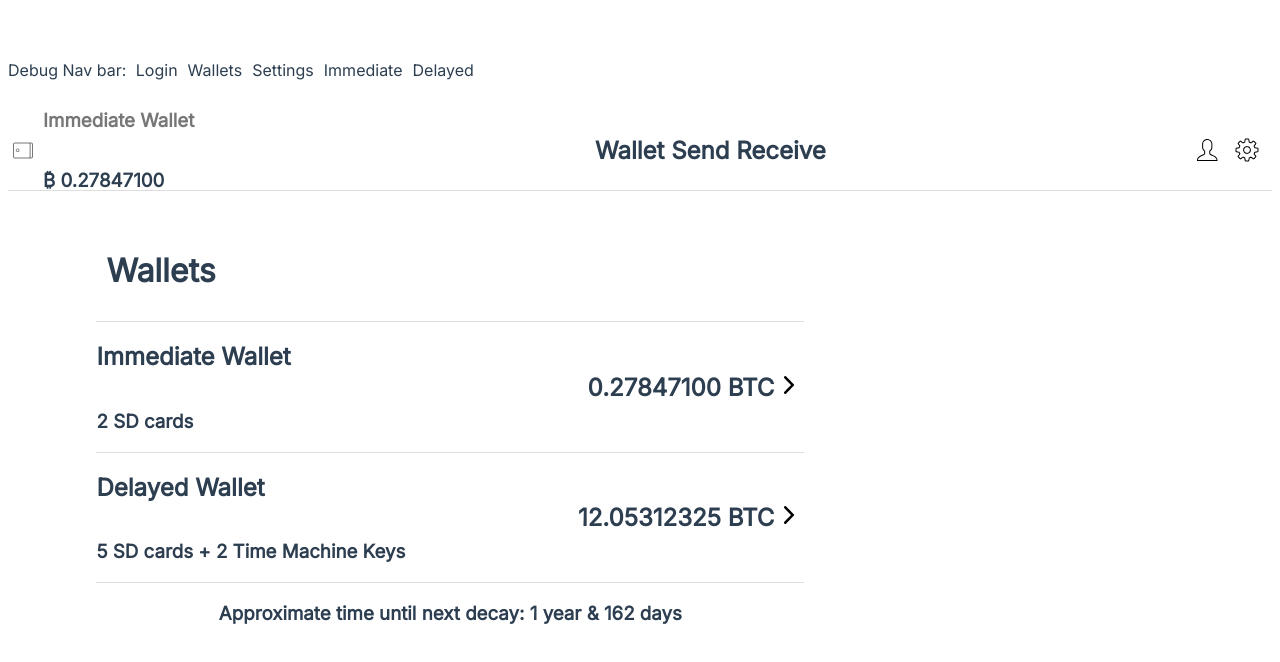
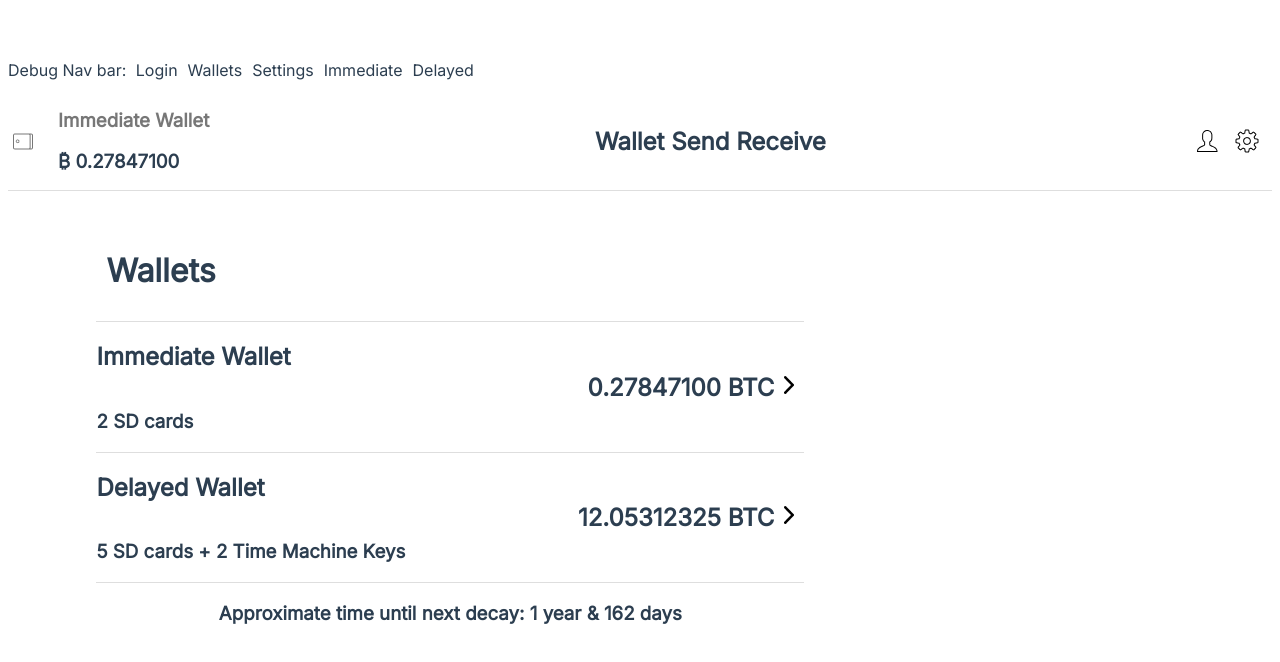
Before and after one commit to epiccurious/arctica-frontend, a Vue app: page /wallets in a window 1280 px wide. Shown: the top 662 px of the page. Built offline with nearby package versions, Linux system fonts and the light colour scheme.

Commit message:
fixed some formatting with the conditional nav description and balance display

```diff
--- a/src/components/Nav.vue
+++ b/src/components/Nav.vue
@@ -89,9 +89,7 @@ export default{
     width:50%;
 }
 .description_balance{
-    display:flex;
-    flex-direction: column;
-    padding-left: 5px;
+    padding-left: 20px;
 }
 #icon_container{
     display:flex;
```
